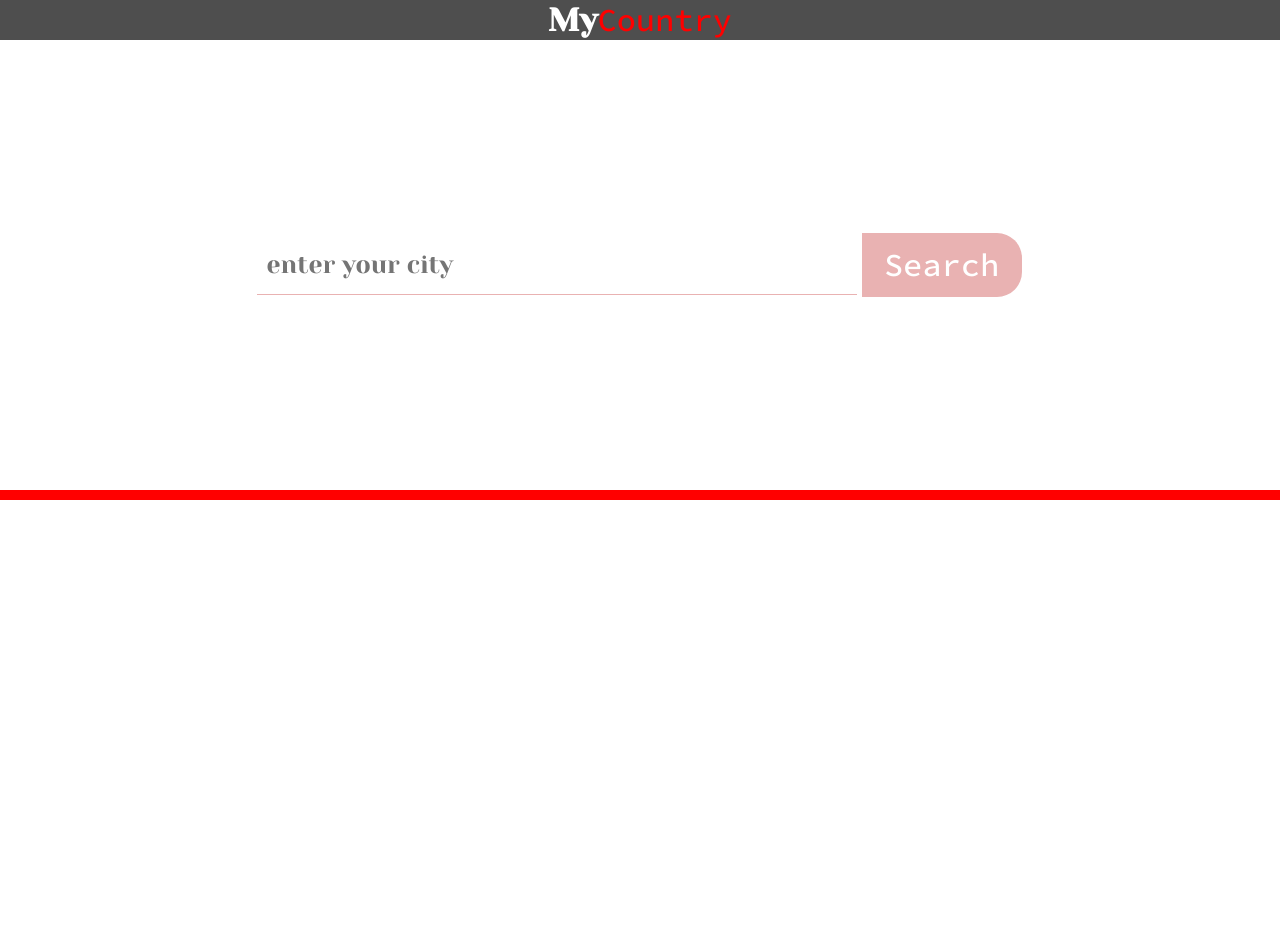
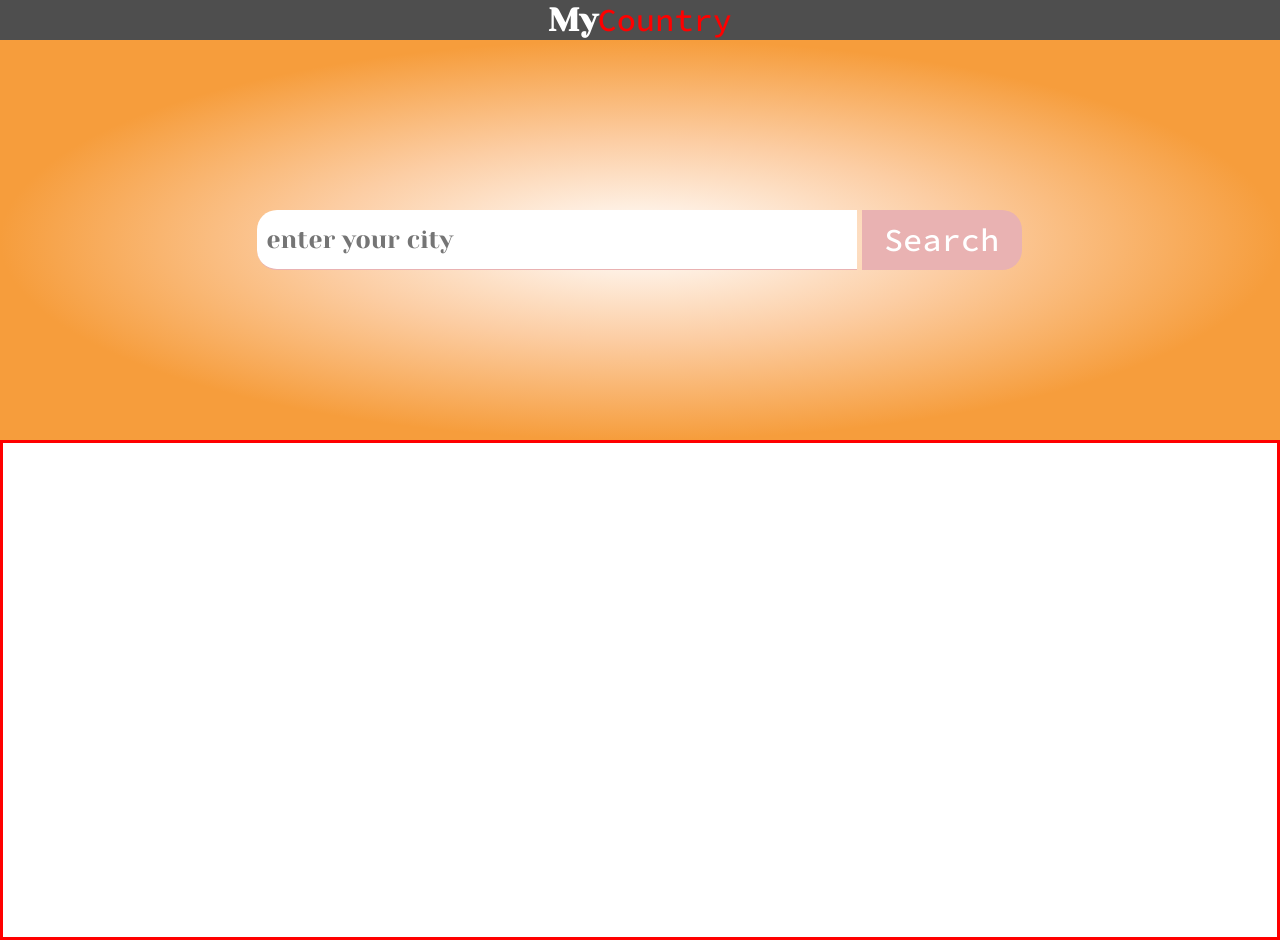
Before and after one commit to David92p/-S2I-JS-Advanced, a website built with webpack: page src/index.html in a window 1280 px wide. Before the commit the page ends 800 px from the top, so only its background shows below. Built offline with nearby package versions, Linux system fonts and the light colour scheme; no server answers; files whose address does not match are found by name.

Commit message:
fix style img header

```diff
--- a/src/css/style.css
+++ b/src/css/style.css
@@ -53,12 +53,12 @@ body {
     display: flex;
     justify-content:center;
     align-items: center;
-    /* position: absolute; */
-    height: 450px;
+
+    background: radial-gradient(closest-side, #ffffff, #fccda3, #f69d3c);
+    height: 400px;
     width: 100vw;
-    overflow: hidden;
-    /* background: url(); inserire img casuale api  */
-    /* background-size: cover; */
+    background-repeat: no-repeat;
+    background-size: cover;
 }
 
 form {
@@ -77,7 +77,7 @@ input[type="text"]{
     font-family: 'Yeseva One', cursive;
     border-bottom: 1px solid #e9b2b2;
     outline: none;
-    border-radius: 5px 5px 0 0;
+    border-radius: 20px 0px 0px 20px;
 }
 
 ul {
@@ -104,9 +104,9 @@ ul {
 }
 
 .btn {
-    height: 2em;
+    height: 1.9em;
     width: 5em;
-    border-radius: 0 25px 25px 0;
+    border-radius: 0 20px 20px 0;
     border: none;
     outline: none;
     margin: 0 2px 0 0;
@@ -129,13 +129,16 @@ ul {
 
 .container-main {
     display: flex;
+    justify-content: center;
+    align-items: center;
 
     width: 100%;
-    border: 5px solid red;
+    height: 500px;
+    border: 3px solid red;
 }
 
-.card {
-    height: 500px;
-    width: 350px;
-    border: 1px solid green;
-}
+/* @media screen and (max-width: 768px) {
+    .cards {
+        flex-direction: column;
+    }
+} */
--- a/src/js/script.js
+++ b/src/js/script.js
@@ -1,17 +1,16 @@
 import '../css/style.css'
 
-
-import { inputCreateList , btnValueCLick } from './functions/document'
+import { inputCreateList , btnValueCLick, casualImgCity} from './functions/document'
 import { getCasualCity } from './functions/api-call';
 
 const input = document.getElementById('input');
 const btn = document.querySelector('.btn');
 
 
-//inputCreateList()
+// inputCreateList()
 input.addEventListener("keyup", inputCreateList);
 
-//Listener input entered by the user
+// Listener input da parte dell'utente
 btn.addEventListener('click', btnValueCLick);
 document.addEventListener('keypress', (e) => {
     if (e.code == "Enter"){
@@ -19,5 +18,5 @@ document.addEventListener('keypress', (e) => {
     }
 });
 
-
-//console.log(getCasualCity().then(response => console.log(response.data)));
+// funzione di caricamento img casuale sfondo header
+casualImgCity()
```
